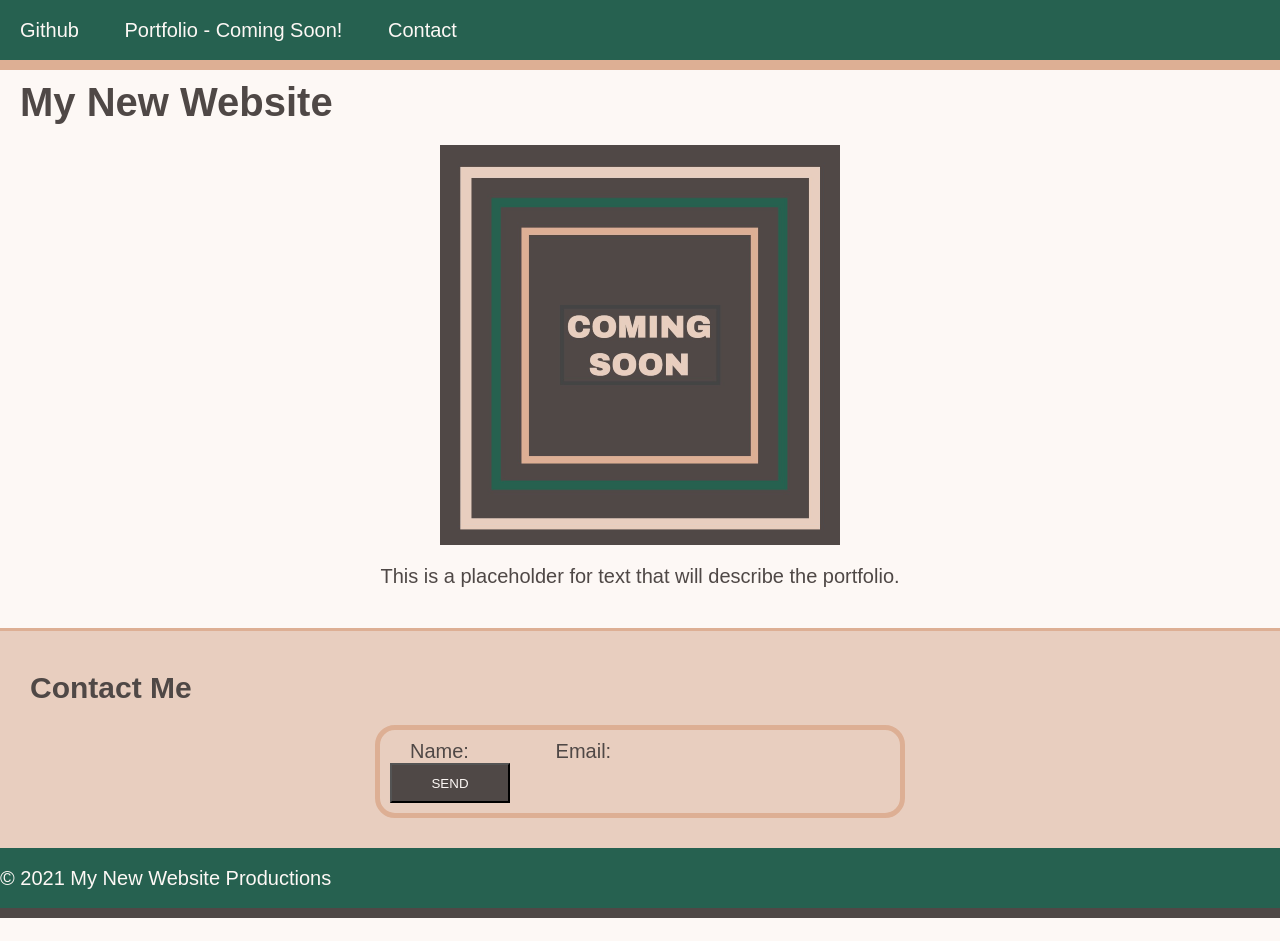
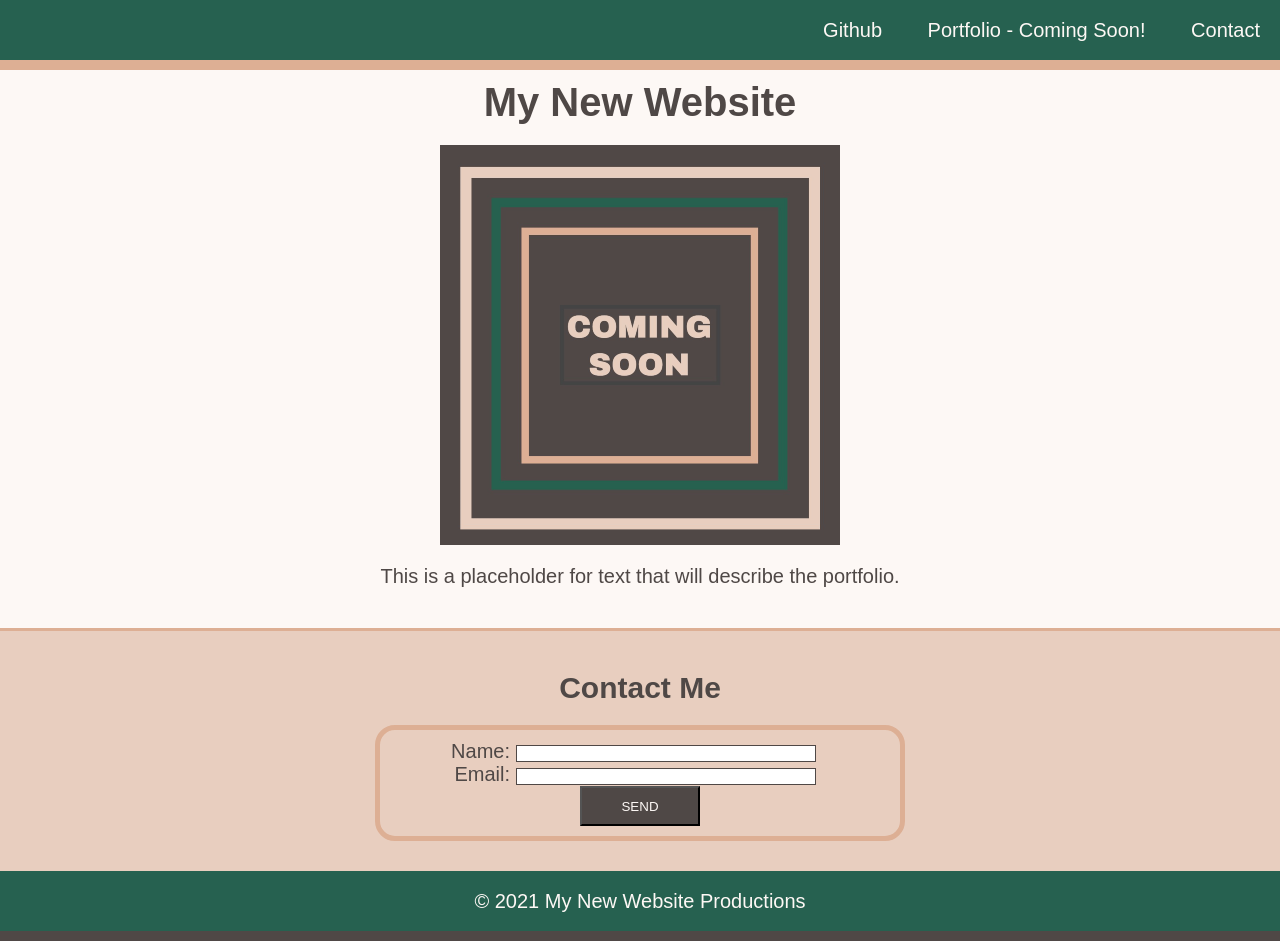
Before and after one commit to NDaruwalla/activity_22_mini_project, a plain HTML site: page index.html in a window 1280 px wide. Before the commit the page ends 918 px from the top, so only its background shows below. Drawn offline with Linux system fonts and the light colour scheme.

Commit message:
added classes to body

```diff
--- a/index.html
+++ b/index.html
@@ -16,7 +16,7 @@
 <body>
     <!-- header- introductory content for a section, article, or entire webpage; logo, navigation, author info -->
     <header>
-        <nav>
+        <nav class="text-right">
             <ul>
                 <li> <a href="https://github.com/NDaruwalla/">Github</a></li>
                 <li> <a href="#">Portfolio - Coming Soon!</a></li>
@@ -27,27 +27,29 @@
 
     <!-- semantic main element designates the primary webpage content -->
     <main>
-        <h1>My New Website</h1>
+        <h1 class="text-center">My New Website</h1>
         <figure>
             <img src="./assets/images/image-1.png" alt="Image of coming soon text">
             <figcaption class="text-center">This is a placeholder for text that will describe the portfolio.</figcaption>
         </figure>
 
         <section>
-            <h2>Contact Me</h2>
+            <h2 class="text-center">Contact Me</h2>
 
             <form>
                 <ul>
                     <li>
-                        <label for="name">Name:</label>
+                        <label class="text-right" for="name">Name:</label>
+                        <input type="text" id="name" name="user-name">
                     </li>
 
                     <li>
-                        <label for="email">Email:</label>
+                        <label class="text-right" for="email">Email:</label>
+                        <input type="text" id="email" name="user-email">
                     </li>
                 </ul>
 
-                <div>
+                <div class="text-center">
                     <button type="submit">SEND</button>
                 </div>
             </form>
@@ -55,7 +57,7 @@
     </main>
 
     <!-- semantic footer element designates copyright notices, footer nav, author bios, etc. -->
-    <footer>
+    <footer class="text-center">
         © 2021 My New Website Productions
     </footer>
 
```
